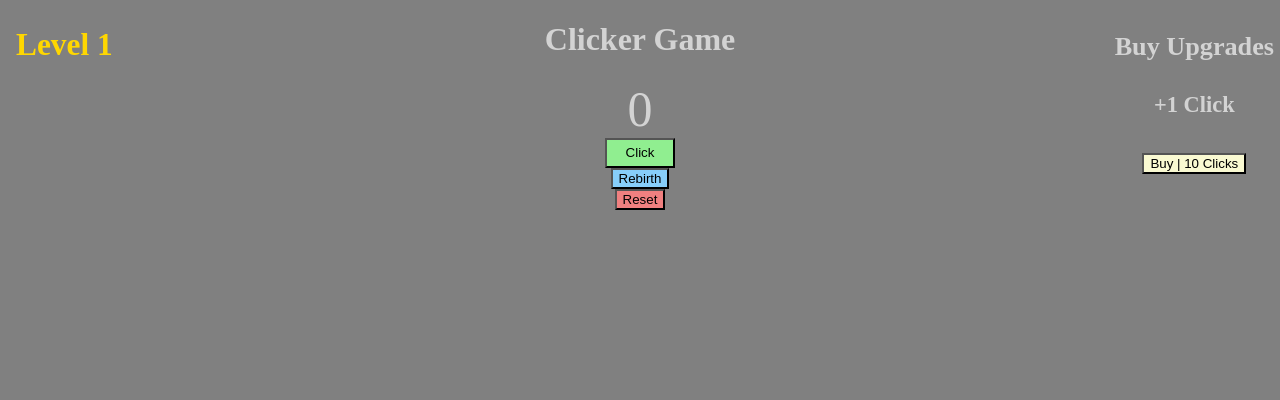
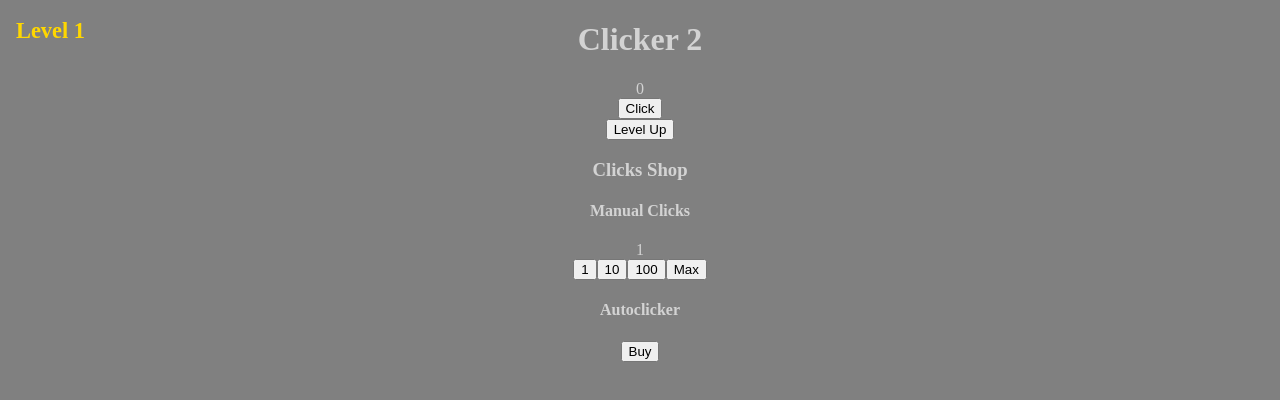
Before and after one commit to Shoosh20/Clicker, a plain HTML site: page index.html in a window 1280 px wide. Drawn offline with Linux system fonts and the light colour scheme.

Commit message:
Update index.html

```diff
--- a/index.html
+++ b/index.html
@@ -7,32 +7,38 @@
     <link rel="stylesheet" href="style.css">
 </head>
 <body>
-    <h1>Clicker Game</h1>
-    <div>
-        <label id="clickValue">0</label><br>
-        <button type="button" id="clickButton">Click</button><br>
-        <button id="rebirth">Rebirth</button><br>
-        <button id="reset">Reset</button>
+    <!--Title-->
+    <div id="titleDiv">
+        <h1 id="title">Clicker 2</h1>
     </div>
-    <br>
-    <div id="shop">
-        <h3>Buy Upgrades</h3>
-        <h4>+1 Click</h4>
-            <button id="plusOneClick" class="shopButton">Buy | 10 Clicks</button>
-        <div class="shopElements1">
-        <h4>+10 Click</h4>
-            <button id="plusTenClick" class="shopButton">Buy | 100 Clicks</button>
-        <div class="shopElements2">
-        <h4>+100 Clicks</h4>
-            <button id="plus100Click" class="shopButton">Buy | 1000 Clicks</button>
+    <!--Clicks/Click Button-->
+    <div id="clicksDiv">
+        <label id="clicks">0</label><br>
+        <button id="clicksButton">Click</button><br>
+        <button id="levelUp">Level Up</button>
+    </div>
+    <!--Clicks Shop-->
+    <div id="clicksShop">
+        <h3>Clicks Shop</h3>
+        <!--Manual Clicks-->
+        <div id="manualClicksDiv">
+            <h4>Manual Clicks</h4>
+            <label id="manualClicks">1</label><br>
+            <button id="mcBuy1">1</button><button id="mcBuy10">10</button><button id="mcBuy100">100</button><button id="mcBuyMax">Max</button>
         </div>
-        <div class="shopElements3">
-        <h4>Autoclicker</h4>
-            <button id="autoClicker" class="shopButton">Buy | 100 Clicks</button>
+        <!--Autoclicker-->
+        <div id="autoclicker">
+            <h4>Autoclicker</h4>
+            <button id="buyAutoclicker">Buy</button>
         </div>
     </div>
-    <div>
+    <!--Level-->
+    <div id="levelDiv">
         <h3 id="level">Level 1</h3>
+    </div>
+</body>
+<script src="script.js"></script>
+</html>
     </div>
 </style>
 <script src="script.js"></script>
```
